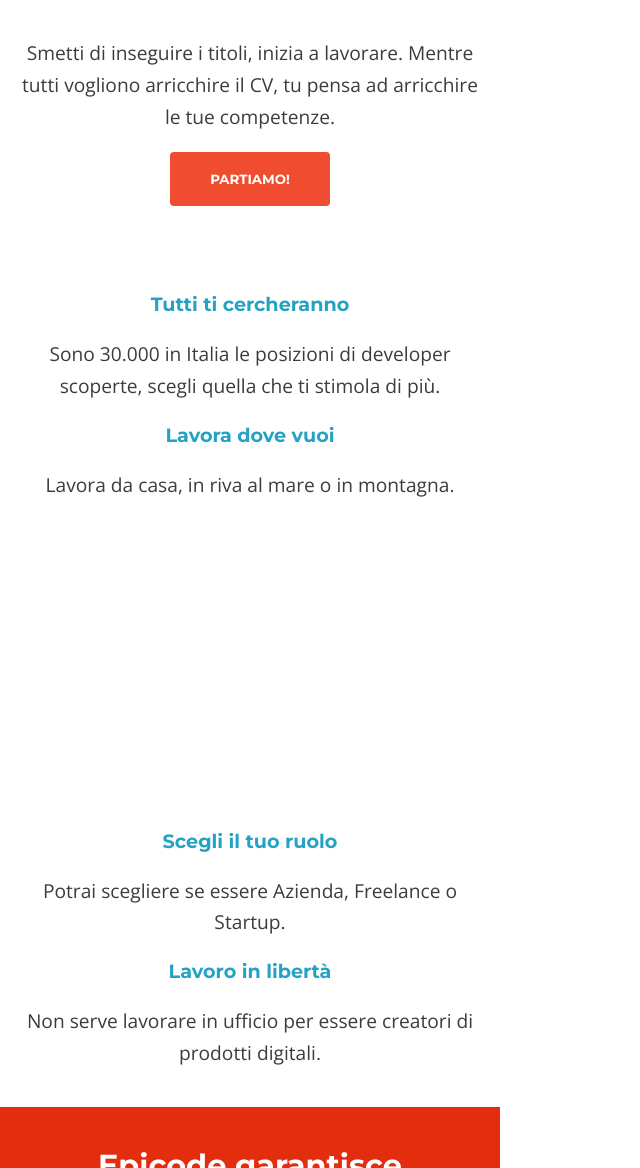
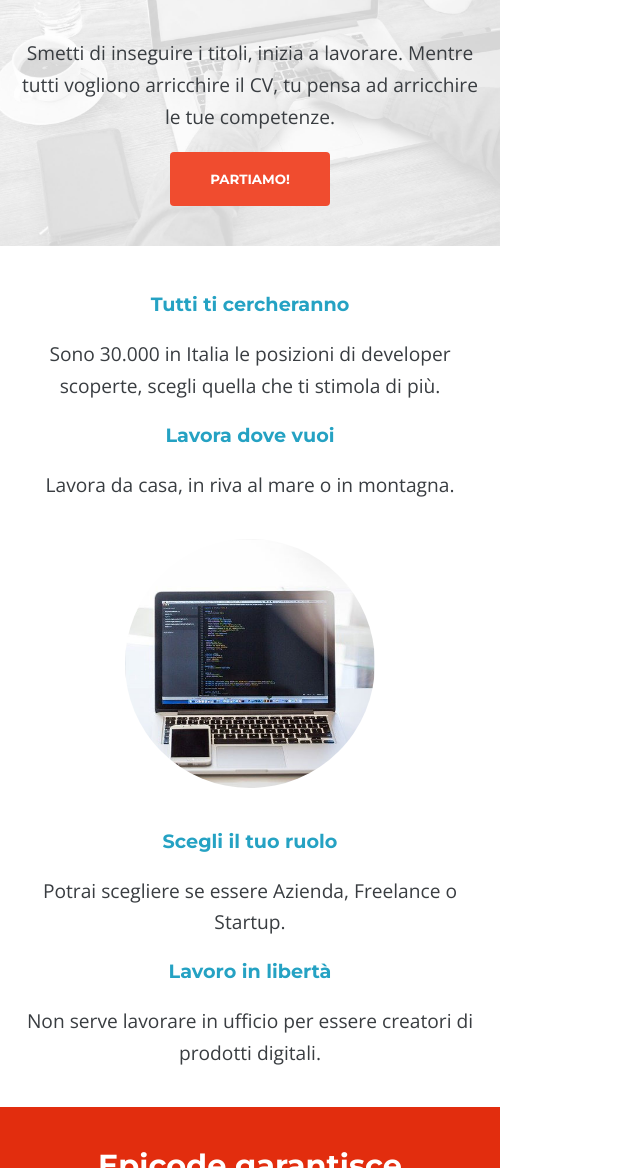
Before and after one commit to AlessandroGiorgino/U1_W1_Benchmark, a plain HTML site: page index.html in a window 1280 px wide. Shown: the part 274-1442 px from the top of the page, without its empty margins (0-640 px from the left). Drawn offline with nearby package versions, Linux system fonts and the light colour scheme.

Commit message:
commit_img_correct

```diff
--- a/assets/css/style.css
+++ b/assets/css/style.css
@@ -47,7 +47,7 @@ header {
 
 #corso {
   height: 50vh;
-  background-image: url(./assets/images/banner.jpg);
+  background-image: url(../images/banner.jpg);
   background-position: center;
   background-size: cover;
   background-repeat: no-repeat;
@@ -86,7 +86,7 @@ p {
   height: 13em;
   width: 13em;
   margin: auto;
-  background-image: url(./assets/images/notebook.jpg);
+  background-image: url(../images/notebook.jpg);
   background-position: center;
   background-size: contain;
   border-radius: 50%;
```
